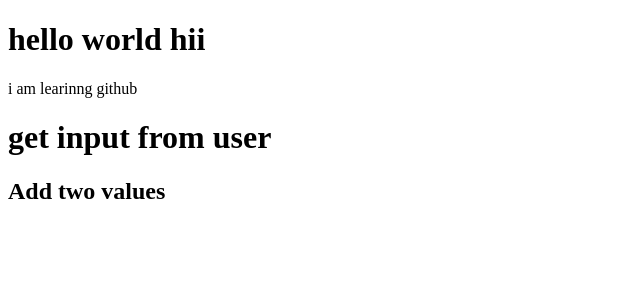
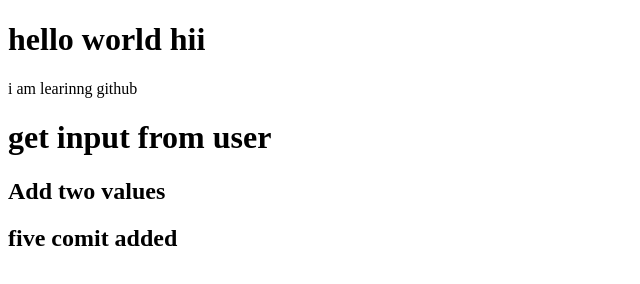
Before and after one commit to Manikandan23052001/Novitech-class-, a plain HTML site: page index.html in a window 1280 px wide. Shown: the whole page, without its empty margins (0-640 px from the left). Drawn offline with Linux system fonts and the light colour scheme.

Commit message:
added seventh commmit

```diff
--- a/index.html
+++ b/index.html
@@ -10,6 +10,7 @@
     <p>i am learinng github</p>
     <h1>get input from user</h1>
     <h2>Add two values</h2>
+    <h2>five comit added</h2>
 
 </body>
 </html>
```
